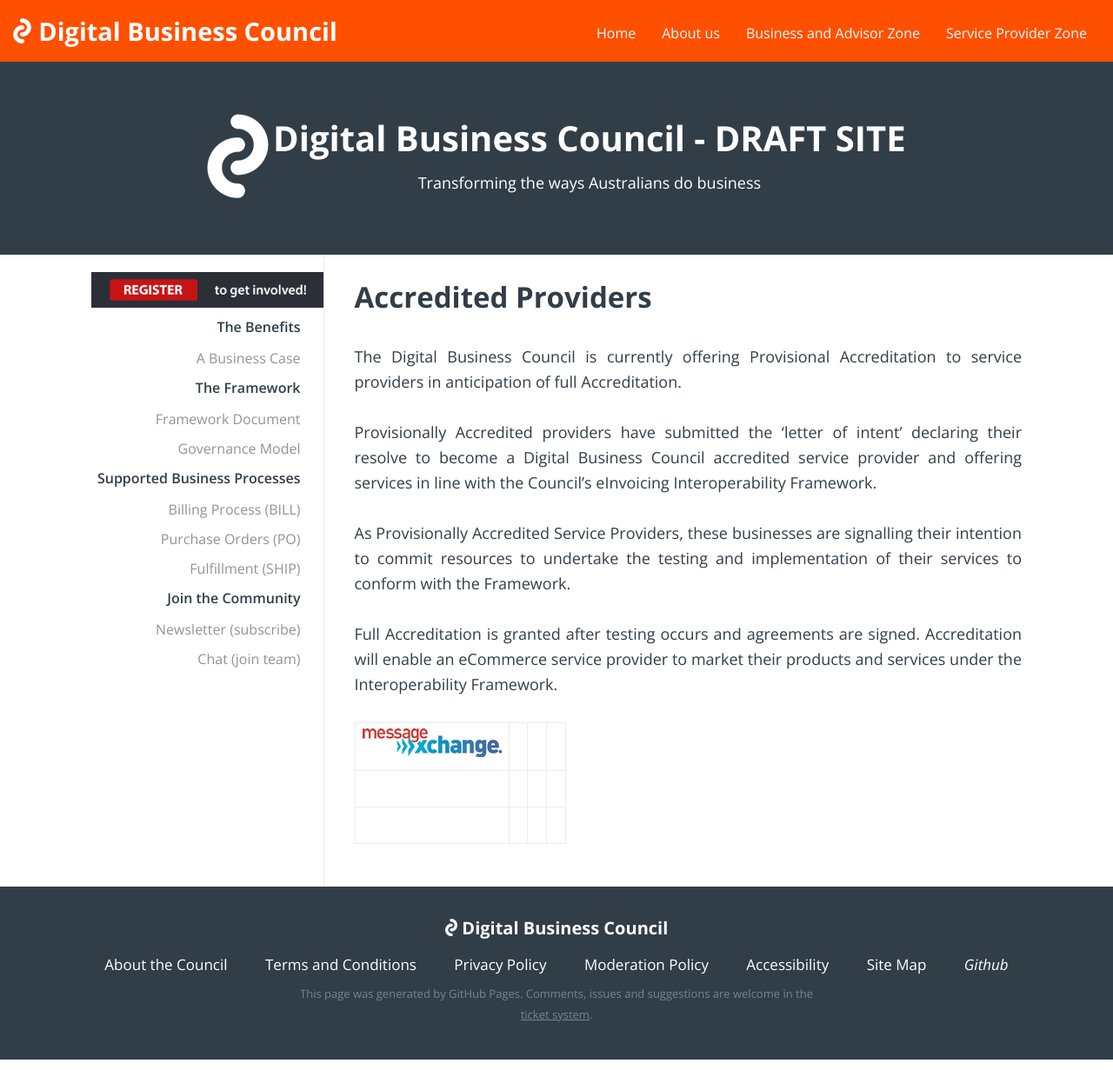
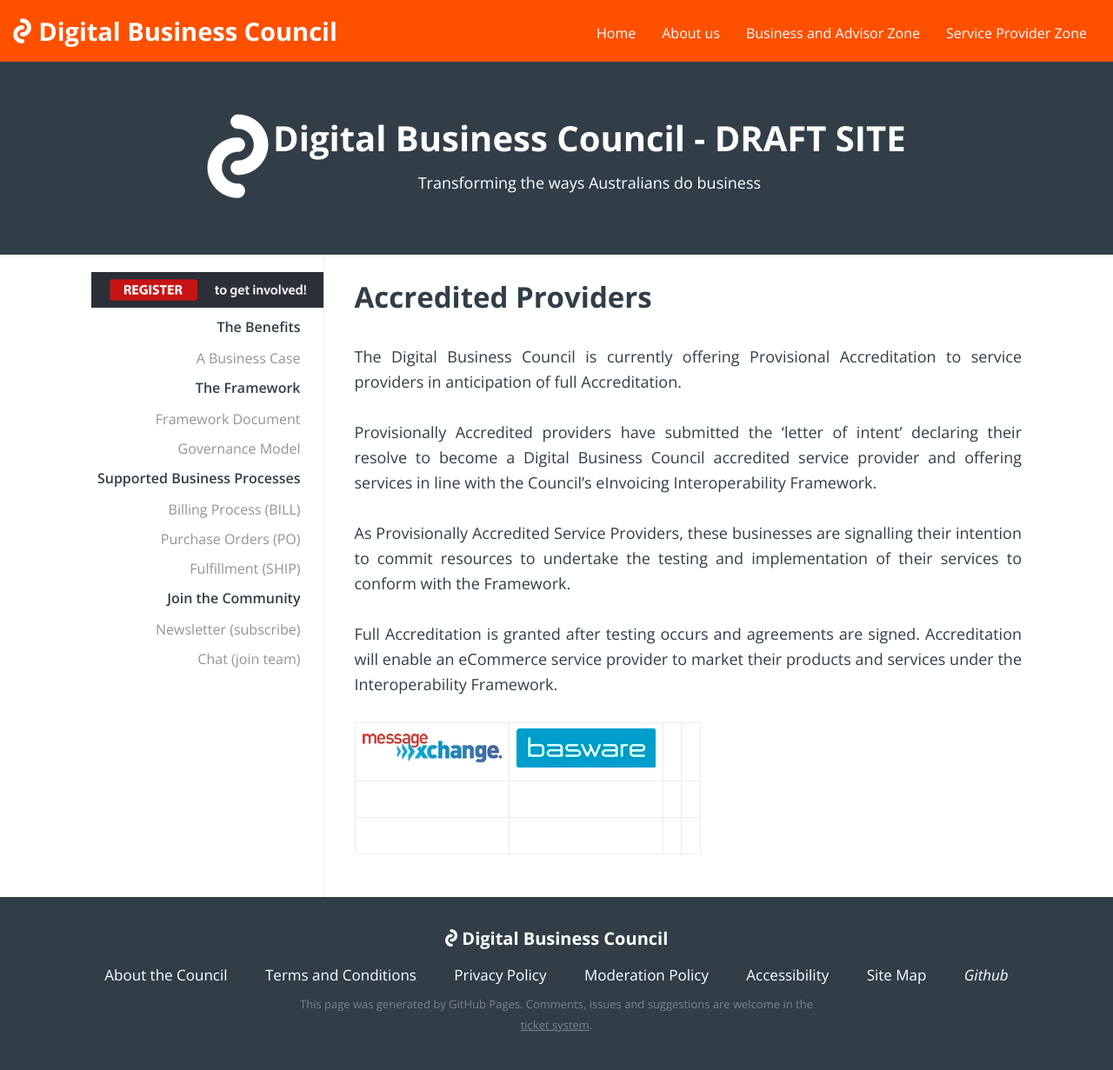
Before and after one commit to Digital-Business-Council/Digital-Business-Council.github.io, a Jekyll site: the page built from pages/business-zone/accredited-providers.md, in a window 1280 px wide. Shown: the whole page at 87% size. Built offline with Jekyll 4.4.1, drawn with Linux system fonts in a browser that asks for light colours.

Commit message:
Update accredited-providers.md

```diff
--- a/pages/business-zone/accredited-providers.md
+++ b/pages/business-zone/accredited-providers.md
@@ -14,7 +14,7 @@
 
 Full Accreditation is granted after testing occurs and agreements are signed. Accreditation will enable an eCommerce service provider to market their products and services under the Interoperability Framework.
 
-|![MessageXchange](../images/providers/messagexchange_logo.jpg) | | | |
+|![MessageXchange](../images/providers/messagexchange_logo.jpg) |![Basware](../images/providers/Basware.jpg)  | | |
 ---|---|---|---|---
 | | | | |
 | | | | |
```
